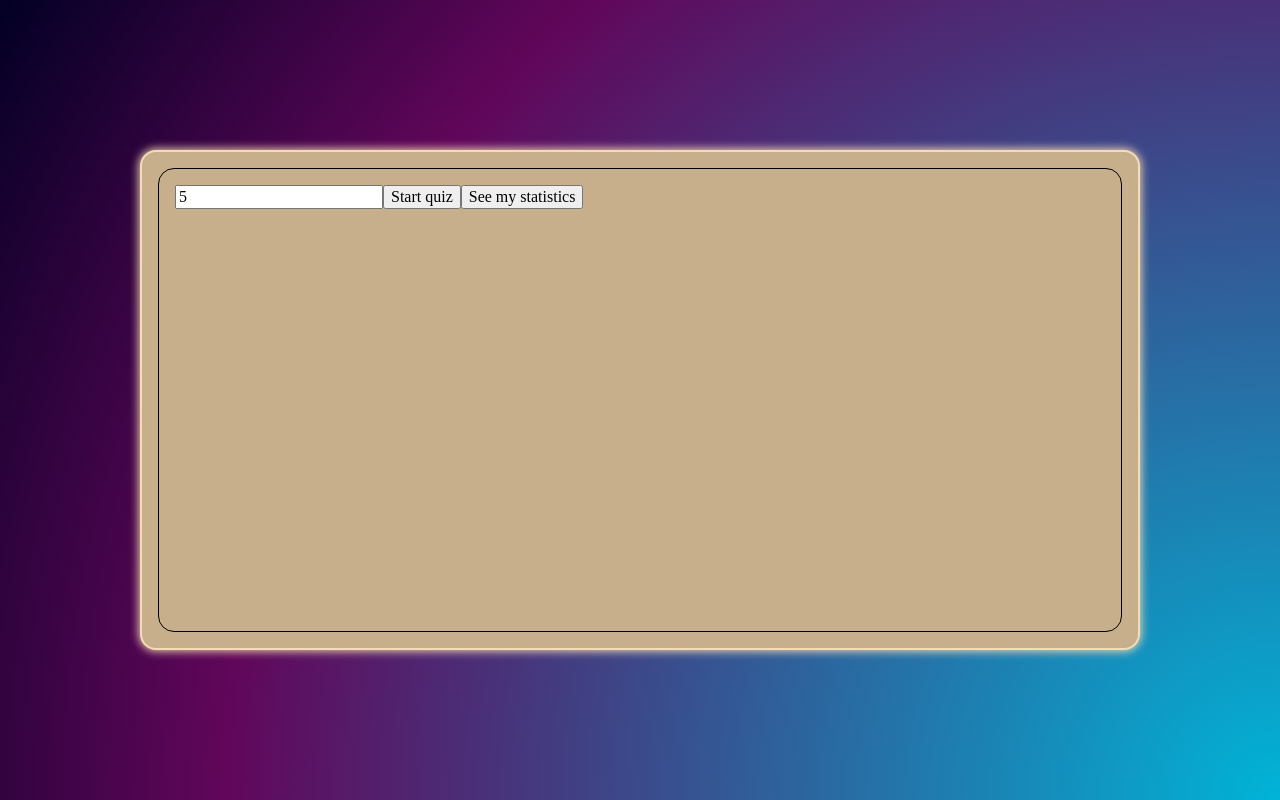
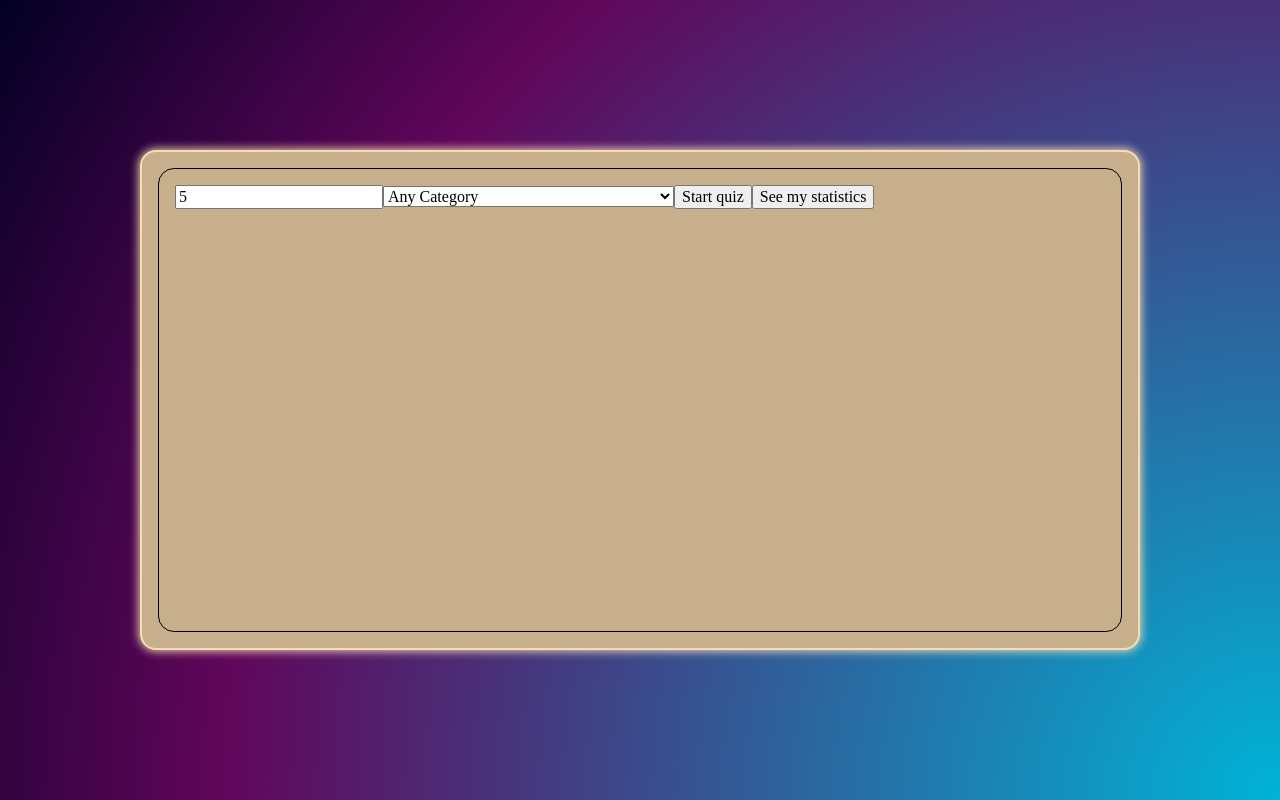
Before and after one commit to RKeyIT/React_01.24, a React (Vite) app: page / in a window 1280 px wide. Built offline with nearby package versions, Linux system fonts and the light colour scheme.

Commit message:
task2: category selector is done

```diff
--- /dev/null
+++ b/src/entities/CategorySelector/CategorySelector.tsx
@@ -0,0 +1,13 @@
+import { ISelectOption, QuizCategories } from '../../global.types';
+import { Select } from '../../shared/Select/Select';
+import { FC } from 'react';
+
+export const CategorySelector: FC = () => {
+  const options: ISelectOption[] = [];
+
+  for (const key in QuizCategories) {
+    options.push(QuizCategories[key]);
+  }
+
+  return <Select options={options} />;
+};
--- a/src/pages/Home/Home.tsx
+++ b/src/pages/Home/Home.tsx
@@ -1,10 +1,11 @@
-import { Button } from '../../entities/Button/Button';
+import { Button } from '../../shared/Button/Button';
 import { NumberInput } from '../../entities/NumberInput/NumberInput';
 import styles from './Home.module.css';
+import { CategorySelector } from '../../entities/CategorySelector/CategorySelector';
 
 /*
     1. - OK - Number input for “number of questions”. Limit from 5 to 15
-    2. Select input for “category” with required values
+    2. - OK - Select input for “category” with required values
     3. Select input for “difficulty” with required values (any || easy || medium || hard)
     4. Select input for “type” with required values (any || multiple choice || true/false)
     5. Select input for “time” with values: 1m, 2m, 5m
@@ -17,6 +18,7 @@ export const Home = () => {
   return (
     <div className={styles.Home}>
       <NumberInput min={5} max={15} />
+      <CategorySelector />
       <Button content="Start quiz" />
       <Button content="See my statistics" />
     </div>
--- /dev/null
+++ b/src/shared/Select/Select.tsx
@@ -0,0 +1,16 @@
+import { FC } from 'react';
+import { ISelectOption } from '../../global.types';
+
+interface IProps {
+  options: ISelectOption[];
+}
+
+export const Select: FC<IProps> = ({ options }) => {
+  return (
+    <select title="select">
+      {options.map((el, index) => {
+        return <option key={el.id + index}>{el.name}</option>;
+      })}
+    </select>
+  );
+};
```
Also changed, not shown: src/shared/Button/Button.module.css (added), src/shared/Button/Button.tsx (renamed from src/entities/Button/Button.tsx), src/shared/Select/Select.module.css (added).
